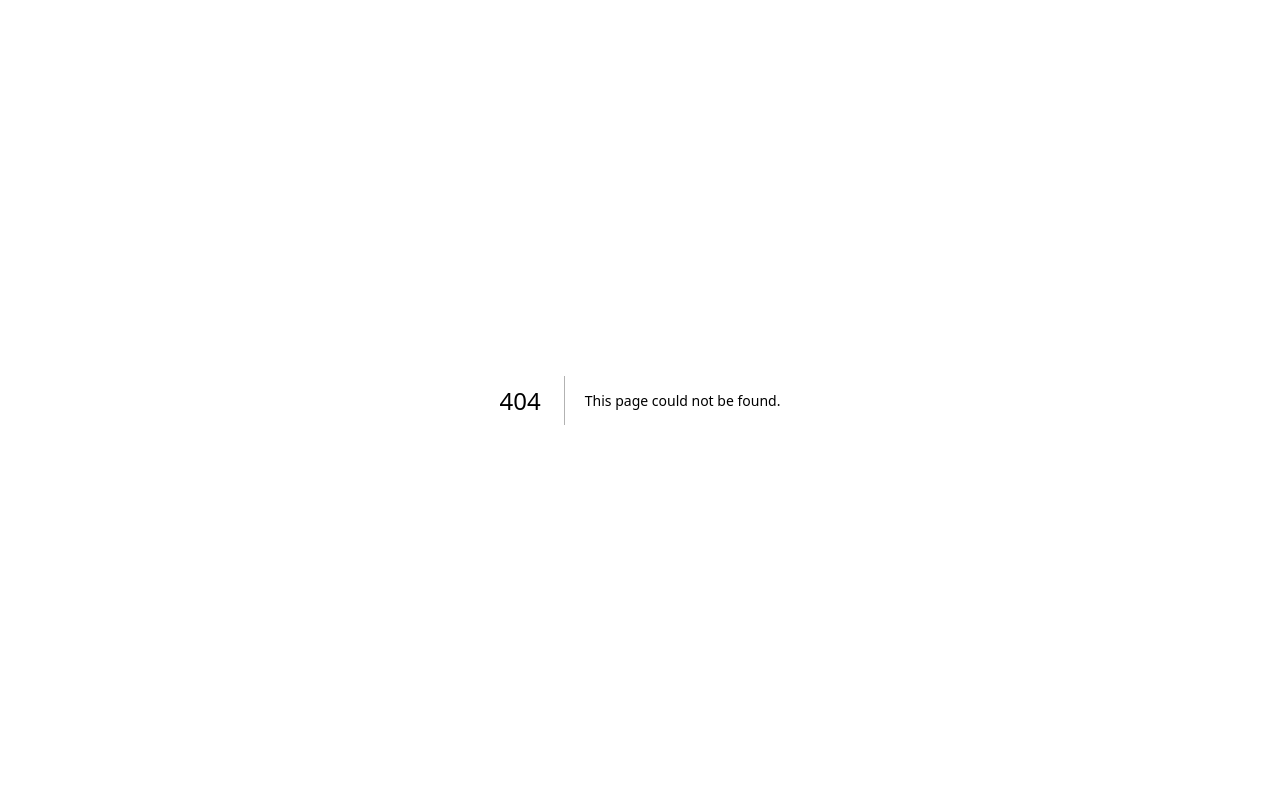
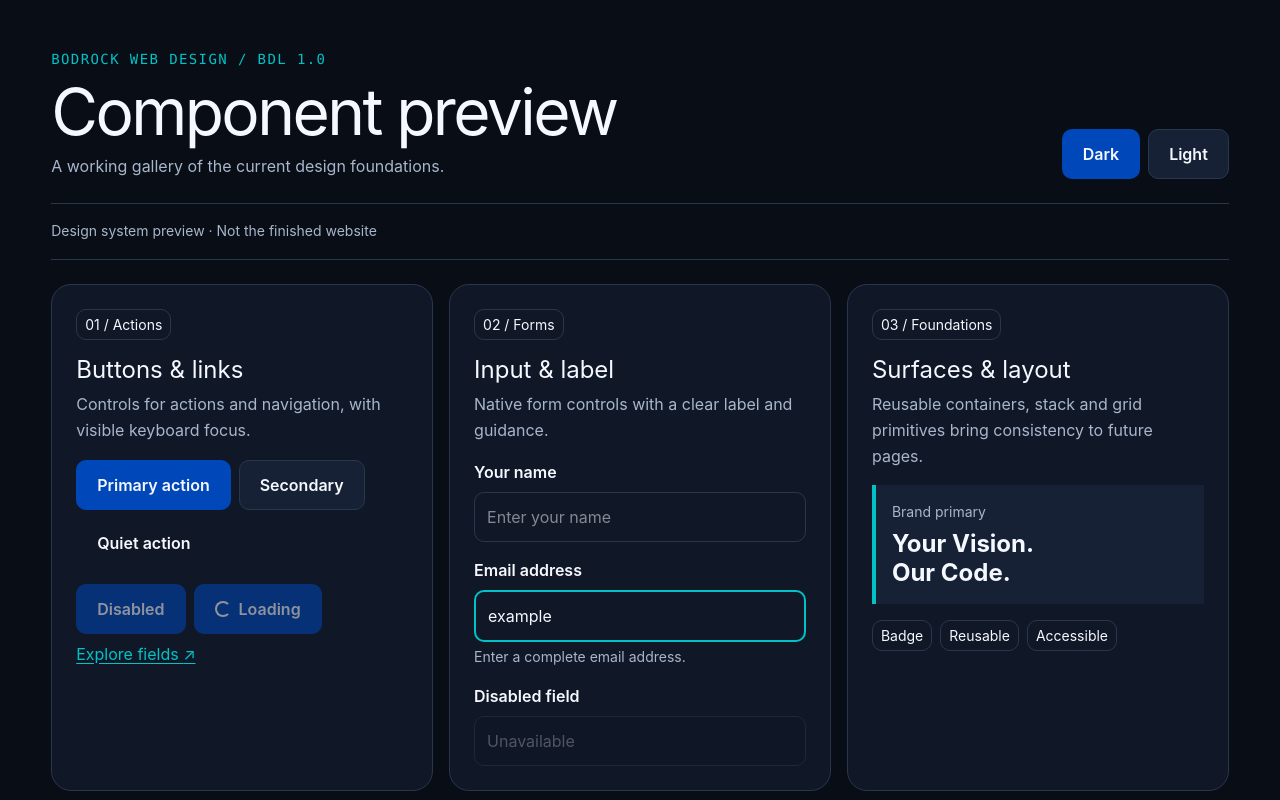
Before and after one commit to andre-009/bodrock-web-2, a Next.js app: page /preview in a window 1280 px wide. Before the commit this address had no page. Shown: the top 800 px of the page. Built offline with nearby package versions, Linux system fonts and the light colour scheme.

Commit message:
feat: add BDL component preview gallery

```diff
--- /dev/null
+++ b/src/app/preview/gallery.tsx
@@ -0,0 +1,27 @@
+"use client";
+import { useState } from "react";
+import { Badge, Button, Container, Grid, Icon, Input, Label, Link, Stack, Surface } from "../../components/ui";
+import "./preview.css";
+
+export function Gallery() {
+  const [theme, setTheme] = useState<"dark" | "light">("dark");
+  return <main id="top" className="preview" data-theme={theme}>
+    <Container>
+      <header className="preview-header">
+        <div><p className="preview-kicker">Bodrock Web Design / BDL 1.0</p><h1>Component preview</h1><p>A working gallery of the current design foundations.</p></div>
+        <div className="preview-switch" role="group" aria-label="Preview theme">
+          <Button variant={theme === "dark" ? "primary" : "secondary"} aria-pressed={theme === "dark"} onClick={() => setTheme("dark")}>Dark</Button>
+          <Button variant={theme === "light" ? "primary" : "secondary"} aria-pressed={theme === "light"} onClick={() => setTheme("light")}>Light</Button>
+        </div>
+      </header>
+      <p className="preview-note">Design system preview · Not the finished website</p>
+      <Grid>
+        <Surface><Stack><div><Badge>01 / Actions</Badge><h2>Buttons & links</h2><p>Controls for actions and navigation, with visible keyboard focus.</p></div><div className="preview-row"><Button>Primary action</Button><Button variant="secondary">Secondary</Button><Button variant="ghost">Quiet action</Button></div><div className="preview-row"><Button disabled>Disabled</Button><Button loading>Loading</Button><Link href="#fields">Explore fields <span aria-hidden="true">↗</span></Link></div></Stack></Surface>
+        <Surface><Stack><div><Badge>02 / Forms</Badge><h2 id="fields">Input & label</h2><p>Native form controls with a clear label and guidance.</p></div><div><Label htmlFor="preview-name">Your name</Label><Input id="preview-name" placeholder="Enter your name" autoComplete="off" /></div><div><Label htmlFor="preview-email">Email address</Label><Input id="preview-email" type="email" aria-invalid="true" aria-describedby="preview-email-error" defaultValue="example" /><p id="preview-email-error" className="preview-error">Enter a complete email address.</p></div><div><Label htmlFor="preview-disabled">Disabled field</Label><Input id="preview-disabled" disabled placeholder="Unavailable" /></div></Stack></Surface>
+        <Surface><Stack><div><Badge>03 / Foundations</Badge><h2>Surfaces & layout</h2><p>Reusable containers, stack and grid primitives bring consistency to future pages.</p></div><div className="preview-inset"><span>Brand primary</span><strong>Your Vision.<br />Our Code.</strong></div><div className="preview-row"><Badge>Badge</Badge><Badge>Reusable</Badge><Badge>Accessible</Badge></div></Stack></Surface>
+        <Surface><Stack><div><Badge>04 / Detail</Badge><h2>Icons & interaction</h2><p>Icons support content and stay decorative unless a label is supplied.</p></div><div className="preview-icon"><Icon label="Spark">✦</Icon><span>Built for considered detail.</span></div><p>Animations respect your device’s reduced-motion preference.</p><Link href="#top" variant="secondary">Back to top</Link></Stack></Surface>
+      </Grid>
+      <footer className="preview-footer">Bodrock Web Design · Your Vision. Our Code.</footer>
+    </Container>
+  </main>;
+}
--- /dev/null
+++ b/src/app/preview/page.tsx
@@ -0,0 +1,9 @@
+import type { Metadata } from "next";
+import { notFound } from "next/navigation";
+import { Gallery } from "./gallery";
+
+export const metadata: Metadata = { title: "BDL component preview", robots: { index: false, follow: false } };
+export default function PreviewPage() {
+  if (process.env.SITE_ENV === "production") notFound();
+  return <Gallery />;
+}
--- /dev/null
+++ b/src/app/preview/preview.css
@@ -0,0 +1,16 @@
+.preview { min-height: 100svh; background: var(--background); color: var(--foreground); padding-block: var(--space-6); }
+.preview-header { display: flex; flex-wrap: wrap; align-items: end; justify-content: space-between; gap: var(--space-6); padding-block: var(--space-6); }
+.preview-header h1 { font-size: clamp(2.25rem, 5vw, 4.5rem); line-height: 1.05; letter-spacing: -.04em; margin: var(--space-2) 0; }
+.preview h2 { font-size: 1.5rem; line-height: 1.2; margin-block: var(--space-4) var(--space-2); }
+.preview p { color: var(--foreground-muted); line-height: 1.6; }
+.preview-kicker { font-family: var(--font-brand-mono); color: var(--accent-ink) !important; font-size: var(--text-small); text-transform: uppercase; letter-spacing: .1em; }
+.preview-switch, .preview-row { display: flex; flex-wrap: wrap; gap: var(--space-2); align-items: center; }
+.preview-note { border-block: 1px solid var(--border-subtle); padding-block: var(--space-4); margin-bottom: var(--space-6); font-size: var(--text-small); }
+.preview .bdl-grid { align-items: stretch; }
+.preview .bdl-label { margin-bottom: var(--space-2); }
+.preview-error { margin-top: var(--space-1); font-size: var(--text-small); }
+.preview-inset { border-left: var(--space-1) solid var(--brand-accent); padding: var(--space-4); background: var(--surface-elevated); display: grid; gap: var(--space-2); }
+.preview-inset span { color: var(--foreground-muted); font-size: var(--text-small); }
+.preview-inset strong { font-size: 1.5rem; line-height: 1.2; }
+.preview-icon { display: flex; gap: var(--space-3); align-items: center; color: var(--accent-ink); font-size: 1.25rem; }
+.preview-footer { border-top: 1px solid var(--border-subtle); margin-top: var(--space-6); padding-block: var(--space-6); color: var(--foreground-muted); font-size: var(--text-small); }
```
